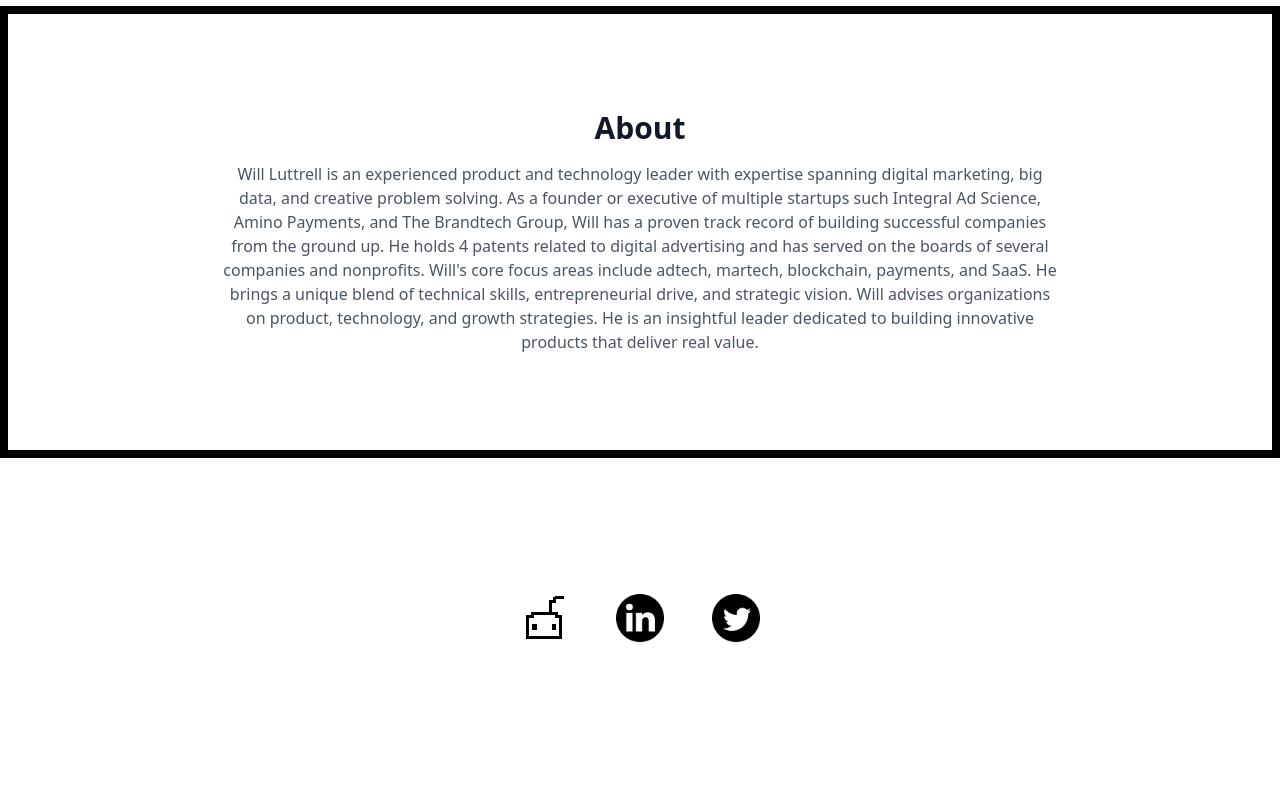
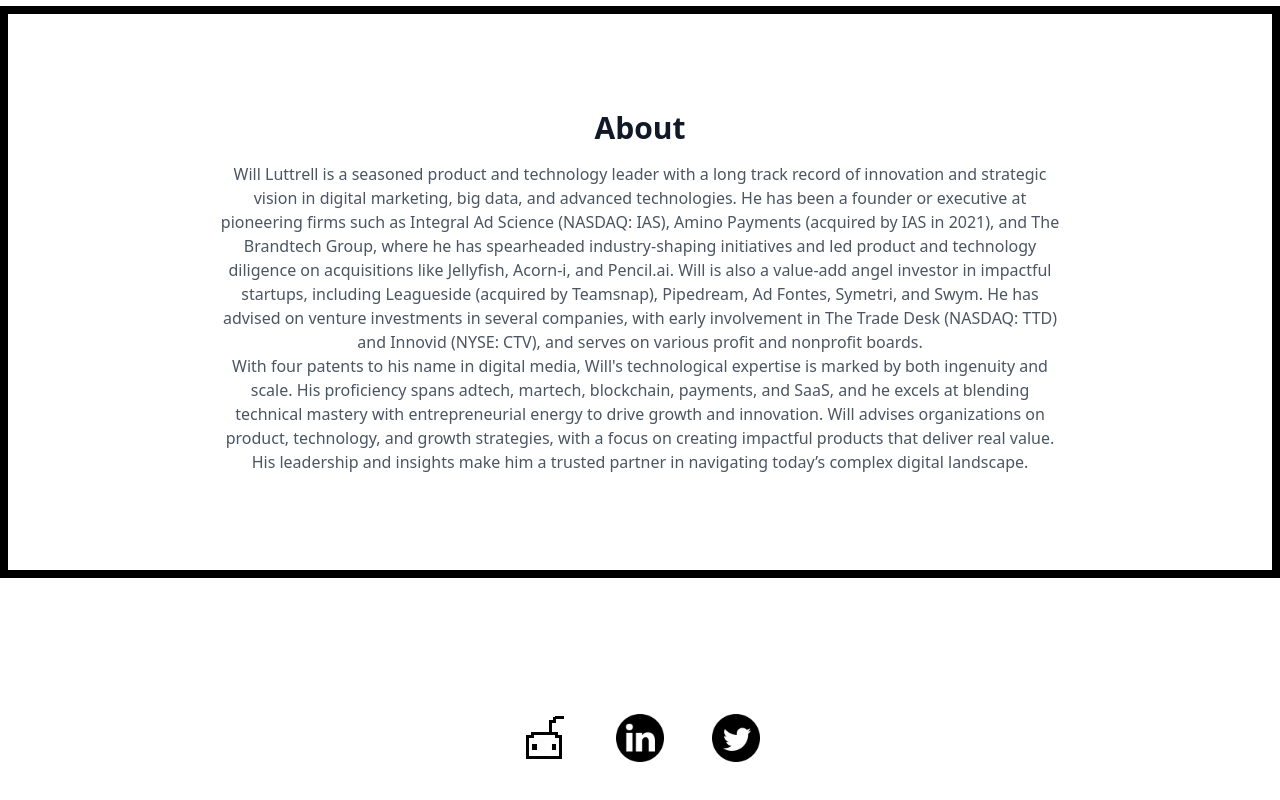
Before and after one commit to EpicLiem/cptowill, a Next.js app: page / in a window 1280 px wide. Shown: the part 846-1646 px from the top of the page. Before the commit the page ends 1624 px from the top, so only its background shows below. Built offline with nearby package versions, Linux system fonts and the light colour scheme.

Commit message:
Update page.tsx
better bio from Will

```diff
--- a/app/page.tsx
+++ b/app/page.tsx
@@ -31,12 +31,10 @@
             <section className="flex flex-col py-24 px-10 lg:px-0 lg:container lg:mx-auto justify-center border-8 border-black my-10">
                 <h2 className="flex text-3xl mb-4 font-bold justify-center">About</h2>
                 <p className="flex text-gray-600 w-2/3 justify-center text-center mx-auto">
-                    {`Will Luttrell is an experienced product and technology leader with expertise spanning digital marketing, big data, and creative problem solving.
-                    As a founder or executive of multiple startups such Integral Ad Science, Amino Payments, and The Brandtech Group, Will has a proven track record of building successful companies from the ground up.
-                    He holds 4 patents related to digital advertising and has served on the boards of several companies and nonprofits.
-                    Will's core focus areas include adtech, martech, blockchain, payments, and SaaS.
-                    He brings a unique blend of technical skills, entrepreneurial drive, and strategic vision. Will advises organizations on product, technology, and growth strategies.
-                    He is an insightful leader dedicated to building innovative products that deliver real value.`}
+                    {`Will Luttrell is a seasoned product and technology leader with a long track record of innovation and strategic vision in digital marketing, big data, and advanced technologies. He has been a founder or executive at pioneering firms such as Integral Ad Science (NASDAQ: IAS), Amino Payments (acquired by IAS in 2021), and The Brandtech Group, where he has spearheaded industry-shaping initiatives and led product and technology diligence on acquisitions like Jellyfish, Acorn-i, and Pencil.ai. Will is also a value-add angel investor in impactful startups, including Leagueside (acquired by Teamsnap), Pipedream, Ad Fontes, Symetri, and Swym. He has advised on venture investments in several companies, with early involvement in The Trade Desk (NASDAQ: TTD) and Innovid (NYSE: CTV), and serves on various profit and nonprofit boards.`}
+                </p>
+                <p className="flex text-gray-600 w-2/3 justify-center text-center mx-auto">
+                    {`With four patents to his name in digital media, Will's technological expertise is marked by both ingenuity and scale. His proficiency spans adtech, martech, blockchain, payments, and SaaS, and he excels at blending technical mastery with entrepreneurial energy to drive growth and innovation. Will advises organizations on product, technology, and growth strategies, with a focus on creating impactful products that deliver real value. His leadership and insights make him a trusted partner in navigating today’s complex digital landscape.`}
                 </p>
             </section>
 
```
